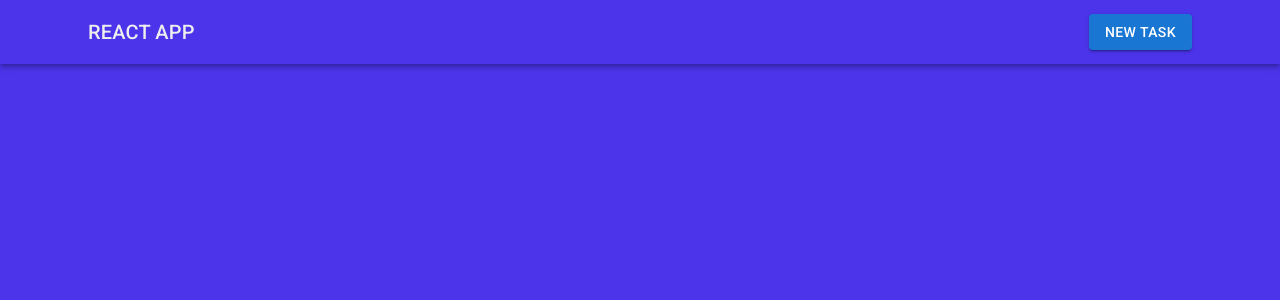
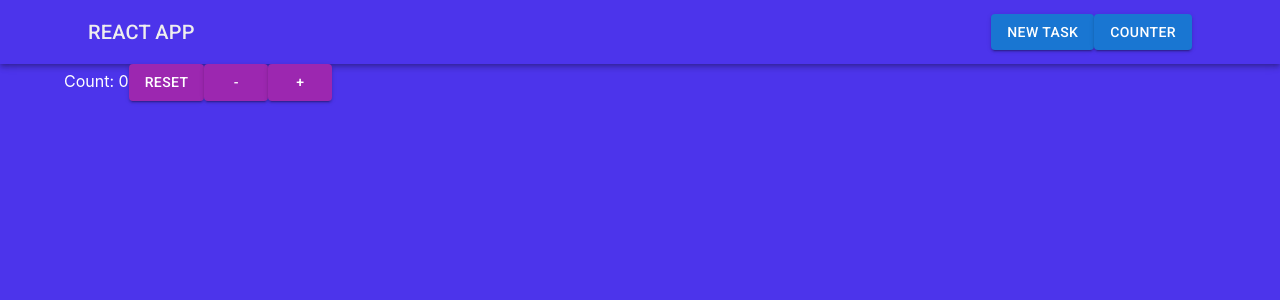
Before and after one commit to Student-Raso/react-app, a React (Create React App) app in the folder client/: page /tasks/counter in a window 1280 px wide. Before the commit this address had no page. Shown: the top 300 px of the page. Built offline with nearby package versions, Linux system fonts and the light colour scheme.

Commit message:
adding counter

```diff
--- a/client/src/App.js
+++ b/client/src/App.js
@@ -1,6 +1,7 @@
 import {BrowserRouter, Routes, Route} from 'react-router-dom'
 import TaskForm from './components/TaskForm'
 import TaskList from './components/TaskList'
+import Counter from './components/Counter'
 import Menu from './components/Navbar'
 import {Container} from '@mui/material'
 
@@ -13,6 +14,7 @@ export default function App() {
         <Route path='/' element={<TaskList/>}/>
         <Route path='/tasks/new' element={<TaskForm/>}/>
         <Route path='/tasks/:id/edit' element={<TaskForm/>}/>
+        <Route path='/tasks/counter' element={<Counter initialCount={0}/>}/>
         </Routes>
       </Container>
     </BrowserRouter>
--- /dev/null
+++ b/client/src/components/Counter.js
@@ -0,0 +1,16 @@
+import{Button} from '@mui/material';
+
+import { useState } from 'react';
+
+let Counter=({initialCount})=> {
+    const [count, setCount] = useState(initialCount);
+    return (
+      <>
+        Count: {count}
+        <Button variant='contained' color='secondary' onClick={() => setCount(initialCount)}>Reset</Button>
+        <Button variant='contained' color='secondary' onClick={() => setCount(prevCount => prevCount - 1)}>-</Button>
+        <Button variant='contained' color='secondary' onClick={() => setCount(prevCount => prevCount + 1)}>+</Button>
+      </>
+    );
+  }
+  export default Counter
--- a/client/src/components/Navbar.js
+++ b/client/src/components/Navbar.js
@@ -27,6 +27,12 @@ export default function Navbar() {
                         >
                         New Task
                         </Button>
+                        <Button
+                        variant='contained'
+                        color='primary'
+                        onClick={()=>navigate("/tasks/counter")}>
+                        Counter
+                        </Button>
                     </Toolbar>
                 </Container>
             </AppBar>
--- a/client/src/components/TaskList.js
+++ b/client/src/components/TaskList.js
@@ -24,6 +24,7 @@ export default function TaskList() {
         }
     };
 
+    //primero que se ejecuta cuando se selecciona el componente en la app
     useEffect(() => {
         loadTasks()
     }, []);
```
